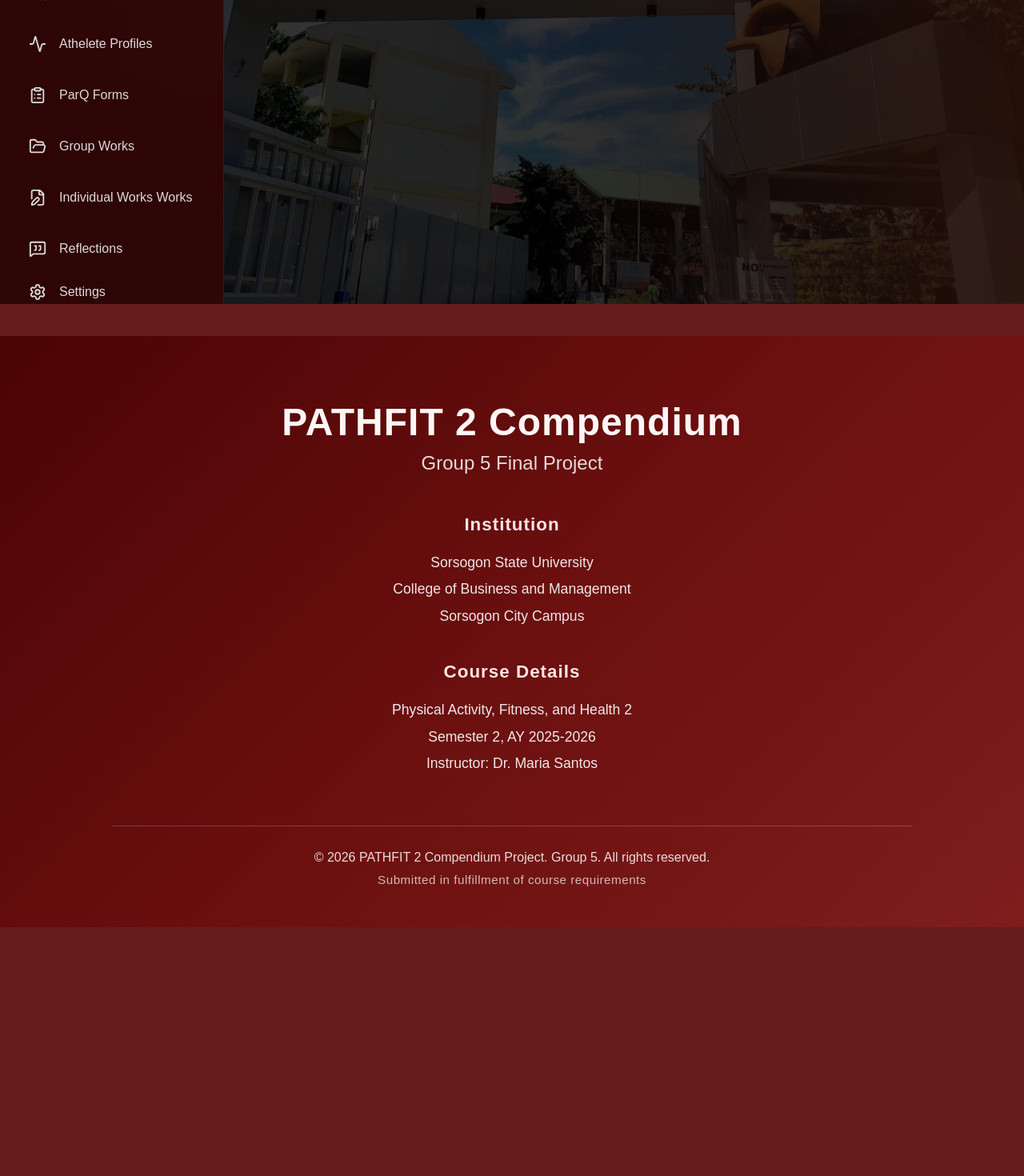
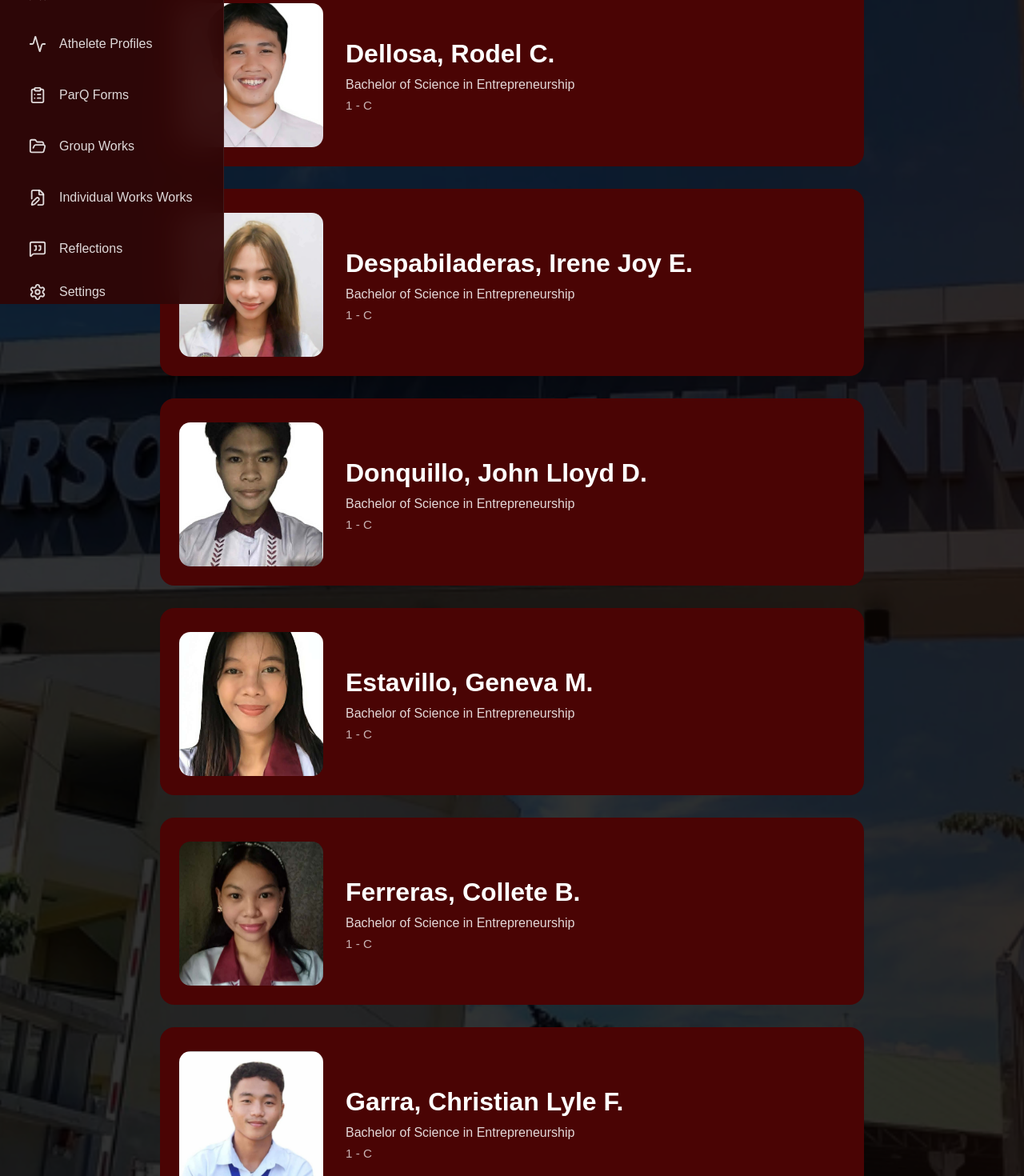
Before and after one commit to Pat0616/PathFitSSUG5, a React (Vite) app in the folder PathFitCompendium/: page /studentprofile in a window 1280 px wide. Shown: the part 420-1890 px from the top of the page at 80% size. Before the commit the page ends 1579 px from the top, so only its background shows below. Built offline with nearby package versions, Linux system fonts and the light colour scheme.

Commit message:
added studentprofile page wo links

```diff
--- a/PathFitCompendium/src/pages/Student Profile/StudentProfilePage.tsx
+++ b/PathFitCompendium/src/pages/Student Profile/StudentProfilePage.tsx
@@ -2,6 +2,14 @@
 import { GraduationCap } from 'lucide-react'
 import Sidebar from '../../components/SidebarComponent'
 import { useState, useRef, useEffect} from 'react';
+
+import DellosaImg from '../../assets/memberPortraits/Dellosa.png'
+import Despabiladeras from '../../assets/memberPortraits/Despibeladeras.png'
+import DonquilloImg from '../../assets/memberPortraits/Donquillo.png'
+import EstavilloImg from '../../assets/memberPortraits/Geneva.png'
+import FerrerasImg from '../../assets/memberPortraits/Ferreras.png'
+import GarraImg from '../../assets/memberPortraits/Garra.png'
+import LacupantoImg from '../../assets/memberPortraits/Lacupanto.png'
 
 function StudentProfilePage()
 {
@@ -65,6 +73,127 @@
                         </div>
                         </header>
                         </div>
+
+
+
+
+
+
+
+
+
+                        <div className='container'>
+                            <h1 className='title-studentprofile'>Student Athlete Profile && PARQ Assessment</h1>
+                            <div className='accent-line'></div>
+                            <p className='subtitle'></p>
+
+                            <div className="members-grid">
+
+                                <div className="member-card">
+                                    <div className="member-image">
+                                    <img src={DellosaImg} alt="Dellosa, Rodel C." />
+                                    </div>
+
+                                    <div className="member-details">
+                                    <h2>Dellosa, Rodel C.</h2>
+                                    <p>Bachelor of Science in Entrepreneurship</p>
+                                    <span>1 - C</span>
+                                    </div>
+                                </div>
+
+
+                                <div className="member-card">
+                                    <div className="member-image">
+                                    <img src={Despabiladeras} alt="Despabiladeras, Irene Joy E." />
+                                    </div>
+
+                                    <div className="member-details">
+                                    <h2>Despabiladeras, Irene Joy E.</h2>
+                                    <p>Bachelor of Science in Entrepreneurship</p>
+                                    <span>1 - C</span>
+                                    </div>
+                                </div>
+
+
+                                <div className="member-card">
+                                    <div className="member-image">
+                                    <img src={DonquilloImg} alt="Donquillo, John Lloyd D." />
+                                    </div>
+
+                                    <div className="member-details">
+                                    <h2>Donquillo, John Lloyd D.</h2>
+                                    <p>Bachelor of Science in Entrepreneurship</p>
+                                    <span>1 - C</span>
+                                    </div>
+                                </div>
+
+
+                                <div className="member-card">
+                                    <div className="member-image">
+                                    <img src={EstavilloImg} alt="Estavillo, Geneva M." />
+                                    </div>
+
+                                    <div className="member-details">
+                                    <h2>Estavillo, Geneva M.</h2>
+                                    <p>Bachelor of Science in Entrepreneurship</p>
+                                    <span>1 - C</span>
+                                    </div>
+                                </div>
+
+
+                                <div className="member-card">
+                                    <div className="member-image">
+                                    <img src={FerrerasImg} alt="Ferreras, Collete B." />
+                                    </div>
+
+                                    <div className="member-details">
+                                    <h2>Ferreras, Collete B.</h2>
+                                    <p>Bachelor of Science in Entrepreneurship</p>
+                                    <span>1 - C</span>
+                                    </div>
+                                </div>
+
+                                <div className="member-card">
+                                    <div className="member-image">
+                                    <img src={GarraImg} alt="Garra, Christian Lyle F." />
+                                    </div>
+
+                                    <div className="member-details">
+                                    <h2>Garra, Christian Lyle F.</h2>
+                                    <p>Bachelor of Science in Entrepreneurship</p>
+                                    <span>1 - C</span>
+                                    </div>
+                                </div>
+
+                                <div className="member-card">
+                                    <div className="member-image">
+                                    <img src={LacupantoImg} alt="Lacupanto, France Joseph F." />
+                                    </div>
+
+                                    <div className="member-details">
+                                    <h2>Lacupanto, France Joseph F.</h2>
+                                    <p>Bachelor of Science in Entrepreneurship</p>
+                                    <span>1 - C</span>
+                                    </div>
+                                </div>
+
+                                </div>
+                        </div>
+
+
+
+
+
+
+
+
+
+
+
+
+
+
+
                 </div>
             </div>
         </div>
--- a/PathFitCompendium/src/pages/Student Profile/studentprofile.css
+++ b/PathFitCompendium/src/pages/Student Profile/studentprofile.css
@@ -0,0 +1,98 @@
+.title-studentprofile
+{
+    font-size: 3rem;
+    text-align: center;
+}
+
+.members-grid {
+  display: flex;
+  flex-direction: column;
+  gap: 28px;
+
+  width: 80%;
+  margin: 0 auto;
+}
+
+.member-card {
+  display: flex;
+  align-items: center;
+  gap: 28px;
+
+  background: #4a0404;
+  border-radius: 18px;
+
+  padding: 24px;
+  padding-top: 30px;
+  transition: 0.25s ease;
+}
+
+.member-card:hover {
+  transform: translateY(-3px);
+  box-shadow: 0 12px 30px rgba(0,0,0,0.35);
+}
+
+/* LEFT IMAGE */
+.member-image {
+  width: 180px;
+  height: 180px;
+
+  flex-shrink: 0;
+
+  overflow: hidden;
+  border-radius: 14px;
+}
+
+.member-image img {
+  width: 100%;
+  height: 100%;
+  object-fit: cover;
+}
+
+/* RIGHT DETAILS */
+.member-details {
+  display: flex;
+  flex-direction: column;
+  justify-content: center;
+
+  color: white;
+}
+
+.member-details h2 {
+  font-size: 2rem;
+  font-weight: 800;
+  margin-bottom: 10px;
+  line-height: 1.2;
+}
+
+.member-details p {
+  font-size: 1rem;
+  color: rgba(255,255,255,0.85);
+  margin-bottom: 8px;
+}
+
+.member-details span {
+  font-size: 0.95rem;
+  color: rgba(255,255,255,0.7);
+}
+
+/* MOBILE */
+@media (max-width: 768px) {
+  .members-grid {
+    width: 92%;
+  }
+
+  .member-card {
+    flex-direction: column;
+    text-align: center;
+    padding: 20px;
+  }
+
+  .member-image {
+    width: 140px;
+    height: 140px;
+  }
+
+  .member-details h2 {
+    font-size: 1.5rem;
+  }
+}
```
